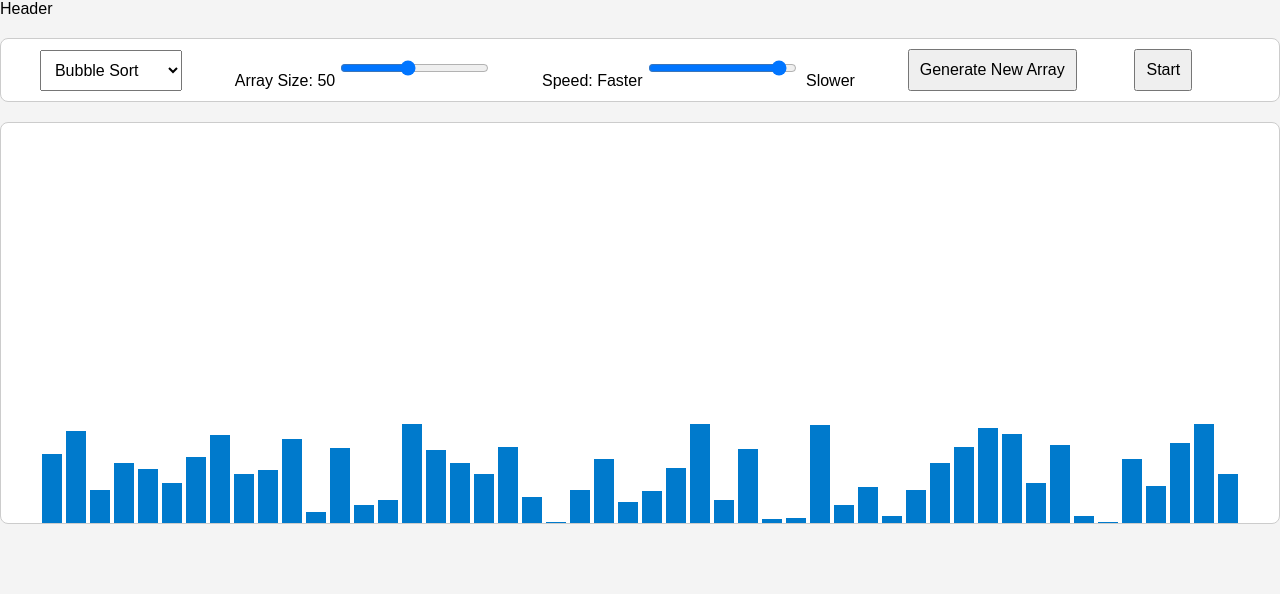
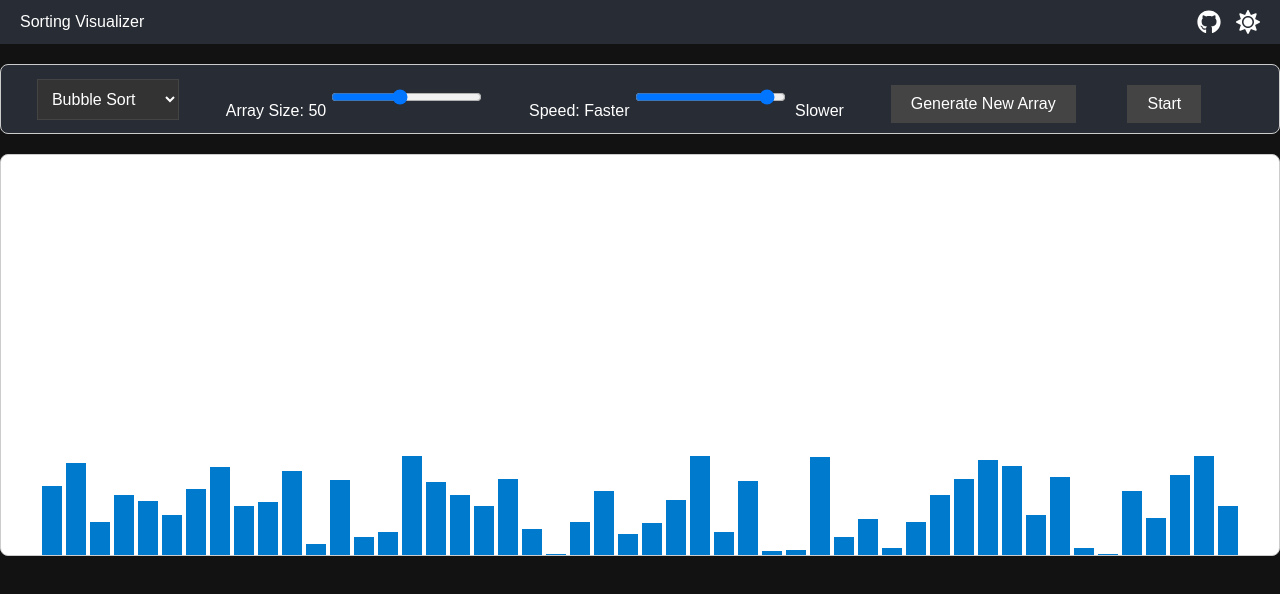
Before and after one commit to thejamesgore/comp-sci, a React (Vite) app: page / in a window 1280 px wide. Shown: the top 594 px of the page. Built offline with nearby package versions, Linux system fonts and the light colour scheme.

Commit message:
adding & fixing dark mode

```diff
--- a/package.json
+++ b/package.json
@@ -12,6 +12,7 @@
   "dependencies": {
     "react": "^18.2.0",
     "react-dom": "^18.2.0",
+    "react-icons": "^5.2.1",
     "react-router-dom": "^6.23.1"
   },
   "devDependencies": {
--- a/src/App.css
+++ b/src/App.css
@@ -11,11 +11,9 @@ body {
   padding: 20px;
 }
 
-/* Header Styles */
 header {
   text-align: center;
   padding: 20px 0;
-  background-color: #007acc;
   color: white;
 }
 
@@ -29,7 +27,6 @@ header p {
   font-size: 1.2em;
 }
 
-/* Control Panel Styles */
 .control-panel {
   display: flex;
   justify-content: space-around;
@@ -49,7 +46,8 @@ header p {
   font-size: 1em;
 }
 
-/* Visualization Area Styles */
+
+
 .visualizer {
   display: flex;
   align-items: flex-end;
@@ -79,7 +77,6 @@ header p {
   background-color: green;
 }
 
-/* Responsive Design */
 @media (max-width: 768px) {
   .control-panel {
     flex-direction: column;
@@ -97,3 +94,38 @@ header p {
     margin: 0 1px;
   }
 }
+
+body.dark-mode .control-panel {
+  background-color: #282c34;
+  color: white;
+}
+
+body.dark-mode select,
+body.dark-mode input[type="range"] {
+  background-color: #333;
+  color: white;
+  border: 1px solid #444;
+}
+
+body.dark-mode section > button {
+  background-color: #444;
+  color: white;
+  border: none;
+  padding: 10px 20px;
+  cursor: pointer;
+  margin-top: 10px;
+}
+
+body {
+  background-color: #ffffff;
+  color: #000000;
+}
+
+.App {
+  text-align: center;
+}
+
+body.dark-mode label,
+body.dark-mode .label-text {
+  color: white;
+}
--- a/src/App.jsx
+++ b/src/App.jsx
@@ -1,16 +1,22 @@
+import React from 'react'
 import { BrowserRouter as Router, Routes, Route } from 'react-router-dom'
 import SortingVisualiser from './pages/SortingVisualiser'
+import Header from './components/Header'
+import { ThemeProvider } from './context/ThemeContext'
 import './App.css'
 
 function App() {
   return (
+    <ThemeProvider>
       <Router>
         <div className="App">
+          <Header />
           <Routes>
             <Route path="/" element={<SortingVisualiser />} />
           </Routes>
         </div>
       </Router>
+    </ThemeProvider>
   )
 }
 
--- a/src/components/ControlPanel.jsx
+++ b/src/components/ControlPanel.jsx
@@ -34,13 +34,13 @@ const ControlPanel = ({
   }
 
   return (
-    <div className="control-panel">
+    <section className="control-panel">
       <select onChange={(e) => onAlgorithmChange(e.target.value)}>
         <option value="bubbleSort">Bubble Sort</option>
         <option value="selectionSort">Selection Sort</option>
         <option value="mergeSort">Merge Sort</option>
       </select>
-      <label>
+      <label className="label-text">
         Array Size: {arraySize}
         <input
           value={arraySize}
@@ -50,7 +50,7 @@ const ControlPanel = ({
           onChange={handleArraySizeChange}
         />
       </label>
-      <label>
+      <label className="label-text">
         Speed: Faster
         <input
           value={speed}
@@ -64,7 +64,7 @@ const ControlPanel = ({
       <button onClick={handleGenerateArray}>Generate New Array</button>
       <button onClick={handleStartSort}>Start</button>
       <div className={`array-container ${isSorting ? 'sorting' : ''}`}></div>
-    </div>
+    </section>
   )
 }
 
--- /dev/null
+++ b/src/components/Header.css
@@ -0,0 +1,54 @@
+.header {
+    display: flex;
+    justify-content: space-between;
+    align-items: center;
+    padding: 10px 20px;
+    background-color: #282c34;
+    color: white;
+}
+
+.header-left {
+    display: flex;
+    align-items: center;
+}
+
+.nav-link {
+    margin-right: 20px;
+    text-decoration: none;
+    color: white;
+}
+
+.header-right {
+    display: flex;
+    align-items: center;
+}
+
+.icon-link {
+    color: white;
+    margin-left: 15px;
+    cursor: pointer;
+    text-decoration: none;
+    display: flex;
+    align-items: center;
+    background: none;
+    border: none;
+    padding: 0;
+}
+
+.icon-link:hover {
+    color: #61dafb;
+}
+
+body.dark-mode {
+    background-color: #121212;
+    color: white;
+}
+
+body {
+    background-color: #ffffff;
+    color: #000000;
+}
+
+.App {
+    text-align: center;
+}
--- a/src/components/Header.jsx
+++ b/src/components/Header.jsx
@@ -1,11 +1,33 @@
 import React from 'react'
 import { Link } from 'react-router-dom'
+import { FaGithub, FaSun, FaMoon } from 'react-icons/fa'
+import { useTheme } from '../context/ThemeContext'
+import './Header.css'
 
 const Header = () => {
+  const { isDarkMode, toggleDarkMode } = useTheme()
+
   return (
-    <div>
-      <Link to="/sorting-visualiser"></Link>Header
-    </div>
+    <header className="header">
+      <div className="header-left">
+        <Link to="/sorting-visualiser" className="nav-link">
+          Sorting Visualizer
+        </Link>
+      </div>
+      <div className="header-right">
+        <a
+          href="https://github.com/thejamesgore/comp-sci/tree/main"
+          target="_blank"
+          rel="noopener noreferrer"
+          className="icon-link"
+        >
+          <FaGithub size={24} />
+        </a>
+        <button onClick={toggleDarkMode} className="icon-link">
+          {isDarkMode ? <FaSun size={24} /> : <FaMoon size={24} />}
+        </button>
+      </div>
+    </header>
   )
 }
 
--- /dev/null
+++ b/src/context/ThemeContext.jsx
@@ -0,0 +1,27 @@
+import React, { createContext, useState, useContext, useEffect } from 'react'
+
+const ThemeContext = createContext()
+
+export const ThemeProvider = ({ children }) => {
+  const [isDarkMode, setIsDarkMode] = useState(() => {
+    const savedTheme = localStorage.getItem('theme')
+    return savedTheme ? JSON.parse(savedTheme) : true // Default to dark mode
+  })
+
+  useEffect(() => {
+    localStorage.setItem('theme', JSON.stringify(isDarkMode))
+    document.body.classList.toggle('dark-mode', isDarkMode)
+  }, [isDarkMode])
+
+  const toggleDarkMode = () => {
+    setIsDarkMode((prevMode) => !prevMode)
+  }
+
+  return (
+    <ThemeContext.Provider value={{ isDarkMode, toggleDarkMode }}>
+      {children}
+    </ThemeContext.Provider>
+  )
+}
+
+export const useTheme = () => useContext(ThemeContext)
--- a/src/pages/SortingVisualiser.jsx
+++ b/src/pages/SortingVisualiser.jsx
@@ -5,6 +5,8 @@ import { bubbleSort, selectionSort, mergeSort } from '../utils/algos'
 import { generateRandomArray } from '../utils/utils'
 
 function SortingVisualiser() {
+  console.log(`does sortingVisualiser render`)
+
   const [array, setArray] = useState([50, 40, 30, 20, 10])
   const [animations, setAnimations] = useState([])
   const [selectedAlgorithm, setSelectedAlgorithm] = useState('bubbleSort')
@@ -17,7 +19,7 @@ function SortingVisualiser() {
 
   const generateNewArray = (newArray) => {
     setArray(newArray)
-    setAnimations([]) // Reset animations for the new array
+    setAnimations([])
   }
 
   const startSort = () => {
@@ -44,7 +46,6 @@ function SortingVisualiser() {
 
   return (
     <div className="App">
-      <Header />
       <ControlPanel
         onGenerateNewArray={generateNewArray}
         onStartSort={startSort}
```
Also changed, not shown: src/pages/About.jsx (deleted, +0 -7 lines), 1 other file (tests, documents, lock files or other folders). Lines whose indentation alone changed are shown as unchanged.
